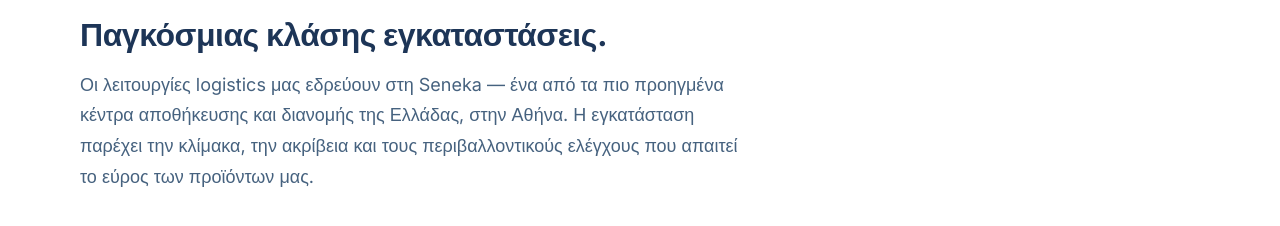
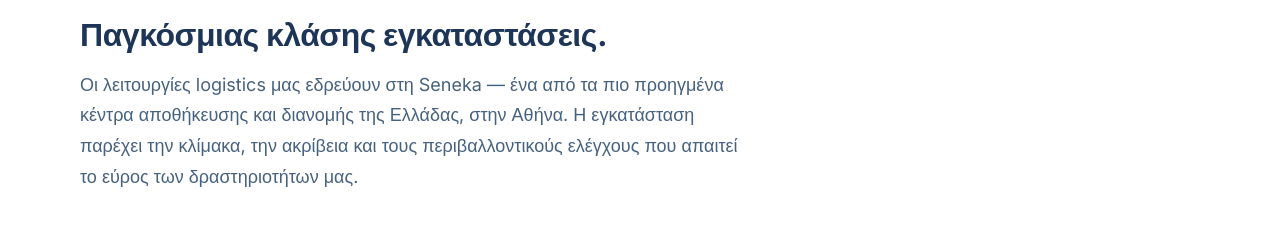
Before and after one commit to Cuvon/cuvon.gr, a Next.js app: page /gr/operations in a window 1280 px wide. Shown: the part 574-800 px from the top of the page. Built offline with nearby package versions, Linux system fonts and the light colour scheme; no server answers.

Commit message:
Update page.tsx

```diff
--- a/app/gr/operations/page.tsx
+++ b/app/gr/operations/page.tsx
@@ -46,7 +46,7 @@ export default function GrOperationsPage() {
             <SectionLabel>Υποδομη logistics</SectionLabel>
             <h2 className="text-h2 text-deep-blue mt-5">Παγκόσμιας κλάσης εγκαταστάσεις.</h2>
             <p className="text-lead text-slate-blue mt-4 max-w-2xl leading-[1.7]">
-              Οι λειτουργίες logistics μας εδρεύουν στη Seneka — ένα από τα πιο προηγμένα κέντρα αποθήκευσης και διανομής της Ελλάδας, στην Αθήνα. Η εγκατάσταση παρέχει την κλίμακα, την ακρίβεια και τους περιβαλλοντικούς ελέγχους που απαιτεί το εύρος των προϊόντων μας.
+              Οι λειτουργίες logistics μας εδρεύουν στη Seneka — ένα από τα πιο προηγμένα κέντρα αποθήκευσης και διανομής της Ελλάδας, στην Αθήνα. Η εγκατάσταση παρέχει την κλίμακα, την ακρίβεια και τους περιβαλλοντικούς ελέγχους που απαιτεί το εύρος των δραστηριοτήτων μας.
             </p>
           </div>
 
```
